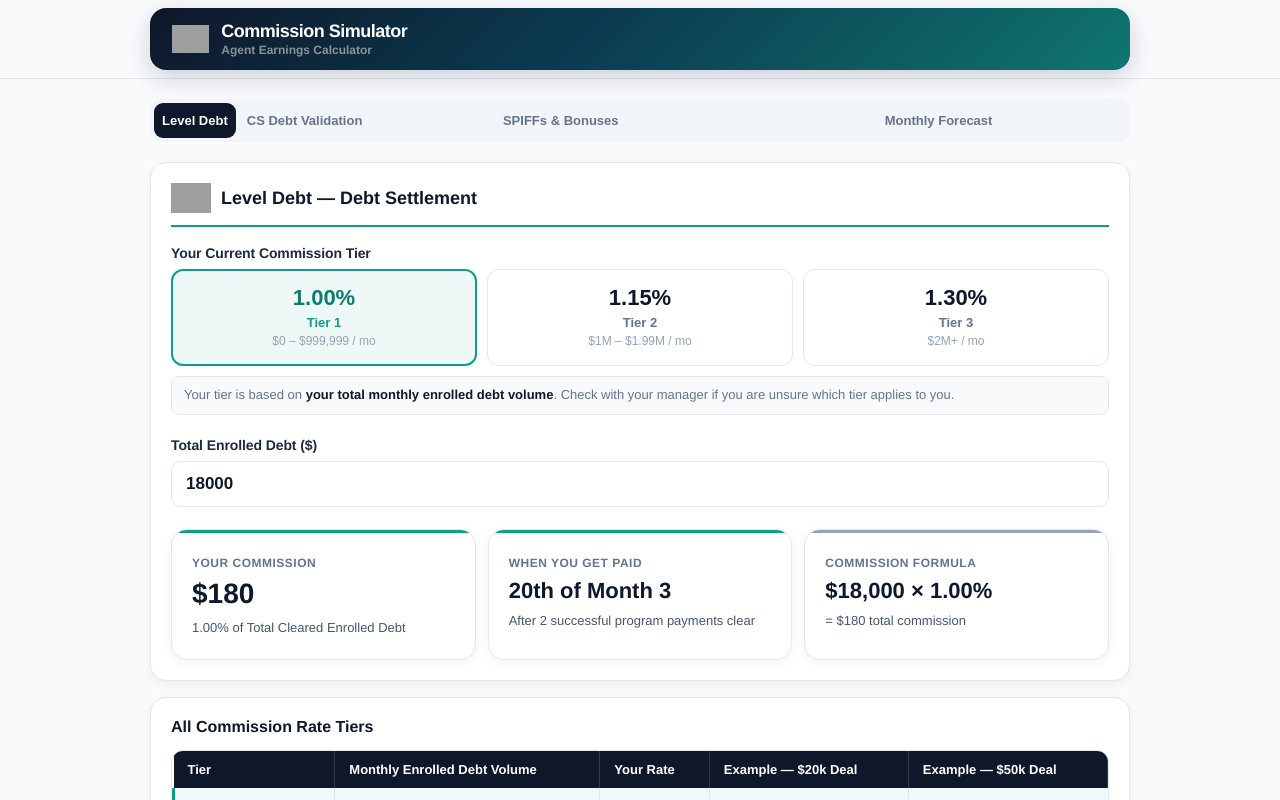
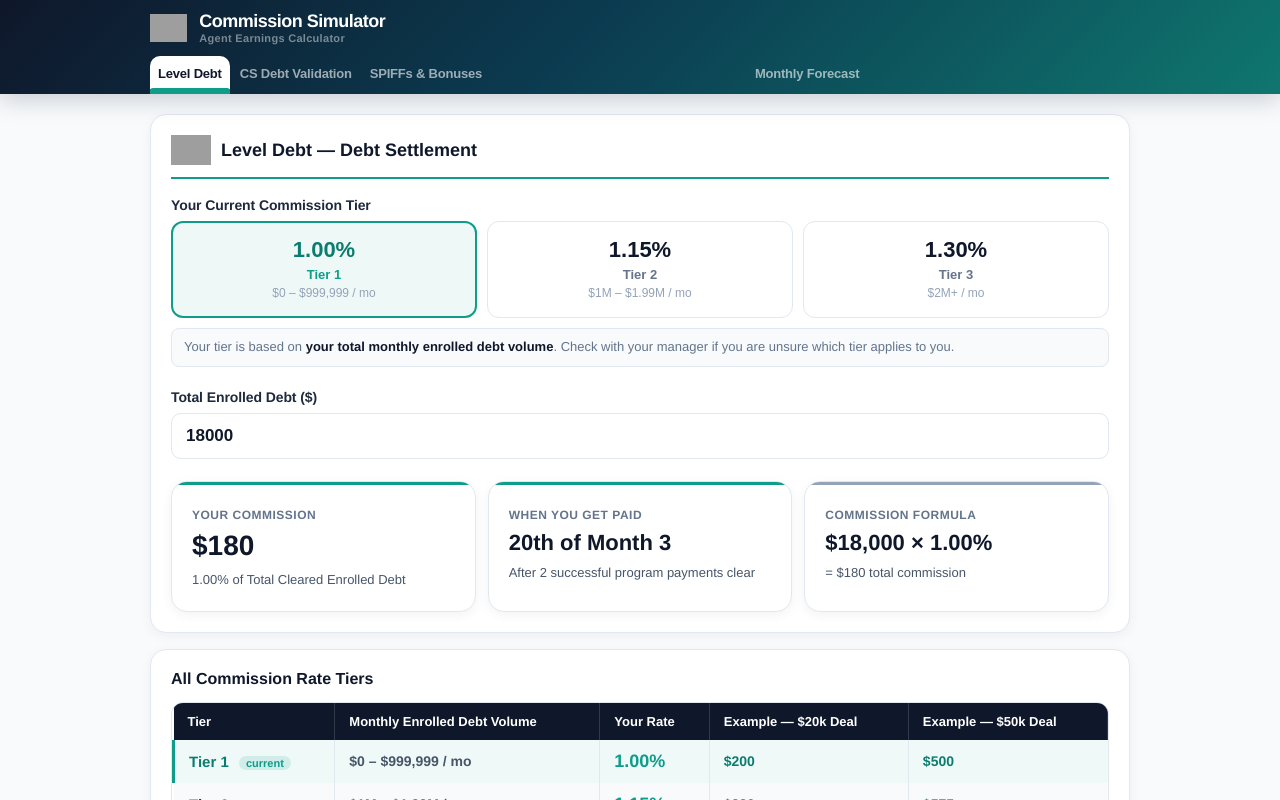
Before and after one commit to KrestMarketing-apps/Funding-Tier-Profit-Engine, a Next.js app: page /commission-simulator in a window 1280 px wide. Shown: the top 800 px of the page. Built offline with nearby package versions, Linux system fonts and the light colour scheme; grey boxes are pictures that could not be loaded.

Commit message:
Update FundingTierCommissionSimulator.jsx

```diff
--- a/components/FundingTierCommissionSimulator.jsx
+++ b/components/FundingTierCommissionSimulator.jsx
@@ -1,5 +1,3 @@
-"use client";
-
 import { useState, useMemo, useRef } from "react";
 
 // ─── BRAND ──────────────────────────────────────────────
@@ -879,32 +877,77 @@ export default function App(){
   const [tab,setTab]=useState("ld");
 
   const tabs=[
-    {id:"ld",      label:"Level Debt",          tip:"Debt Settlement Deals $7k+"},
-    {id:"cs",      label:"CS Debt Validation",   tip:"Debt Validation Deals $4k+"},
+    {id:"ld",      label:"Level Debt",        tip:"Debt Settlement Deals $7k+"},
+    {id:"cs",      label:"CS Debt Validation", tip:"Debt Validation Deals $4k+"},
     {id:"spiff",   label:"SPIFFs & Bonuses"},
     {id:"forecast",label:"Monthly Forecast"},
   ];
 
   return(
     <div style={{minHeight:"100vh",background:BG,fontFamily:'"DM Sans","Helvetica Neue",Arial,sans-serif'}}>
-      <div style={{position:"sticky",top:0,zIndex:50,background:"rgba(248,250,252,0.97)",
-        backdropFilter:"blur(10px)",borderBottom:`1px solid ${BORDER}`}}>
-        <div style={{maxWidth:980,margin:"0 auto",padding:"8px 20px"}}>
-          <div style={{background:`linear-gradient(135deg,${DARK} 0%,#0b3b50 45%,#0f766e 100%)`,
-            borderRadius:16,padding:"13px 22px",boxShadow:"0 8px 24px rgba(15,23,42,0.18)"}}>
-            <div style={{display:"flex",alignItems:"center",gap:12}}>
-              <img src={FT_LOGO} alt="Funding Tier" style={{height:28,width:"auto"}}/>
-              <div>
-                <div style={{fontSize:18,fontWeight:900,color:"#fff",letterSpacing:"-0.5px"}}>Commission Simulator</div>
-                <div style={{fontSize:12,color:"rgba(255,255,255,0.5)",marginTop:1,fontWeight:600}}>Agent Earnings Calculator</div>
+
+      {/* STICKY HEADER WITH TABS BUILT IN */}
+      <div style={{position:"sticky",top:0,zIndex:50,
+        background:`linear-gradient(135deg,${DARK} 0%,#0b3b50 45%,#0f766e 100%)`,
+        boxShadow:"0 4px 24px rgba(15,23,42,0.22)"}}>
+        <div style={{maxWidth:980,margin:"0 auto",padding:"12px 20px 0"}}>
+
+          {/* Logo + title row */}
+          <div style={{display:"flex",alignItems:"center",gap:12,marginBottom:12}}>
+            <img src={FT_LOGO} alt="Funding Tier" style={{height:28,width:"auto"}}/>
+            <div>
+              <div style={{fontSize:18,fontWeight:900,color:"#fff",letterSpacing:"-0.5px",lineHeight:1}}>
+                Commission Simulator
+              </div>
+              <div style={{fontSize:11,color:"rgba(255,255,255,0.45)",marginTop:2,fontWeight:600,letterSpacing:"0.3px"}}>
+                Agent Earnings Calculator
               </div>
             </div>
+          </div>
+
+          {/* Tab bar inside header */}
+          <div style={{display:"flex",gap:2}}>
+            {tabs.map(t=>{
+              const isActive=tab===t.id;
+              const btn=(
+                <button
+                  key={t.id}
+                  onClick={()=>setTab(t.id)}
+                  style={{
+                    flex:1,
+                    padding:"10px 8px",
+                    border:"none",
+                    cursor:"pointer",
+                    fontWeight:800,
+                    fontSize:13,
+                    letterSpacing:"-0.2px",
+                    borderRadius:"10px 10px 0 0",
+                    transition:"all 0.15s",
+                    background:isActive?"#fff":"transparent",
+                    color:isActive?DARK:"rgba(255,255,255,0.6)",
+                    boxShadow:isActive?"0 -2px 0 0 "+G+" inset":undefined,
+                    borderBottom:isActive?`3px solid ${G}`:"3px solid transparent",
+                    position:"relative",
+                  }}
+                >
+                  {isActive&&(
+                    <span style={{
+                      position:"absolute",bottom:0,left:0,right:0,height:3,
+                      background:G,borderRadius:"3px 3px 0 0",
+                    }}/>
+                  )}
+                  {t.label}
+                </button>
+              );
+              return t.tip
+                ? <Tip key={t.id} tip={t.tip}>{btn}</Tip>
+                : <div key={t.id} style={{flex:1}}>{btn}</div>;
+            })}
           </div>
         </div>
       </div>
 
       <div style={{maxWidth:980,margin:"0 auto",padding:"20px 20px 60px"}}>
-        <TabBar tabs={tabs} active={tab} onSelect={setTab}/>
         {tab==="ld"       &&<LevelDebtTab/>}
         {tab==="cs"       &&<CSTab/>}
         {tab==="spiff"    &&<SpiffTab/>}
```
